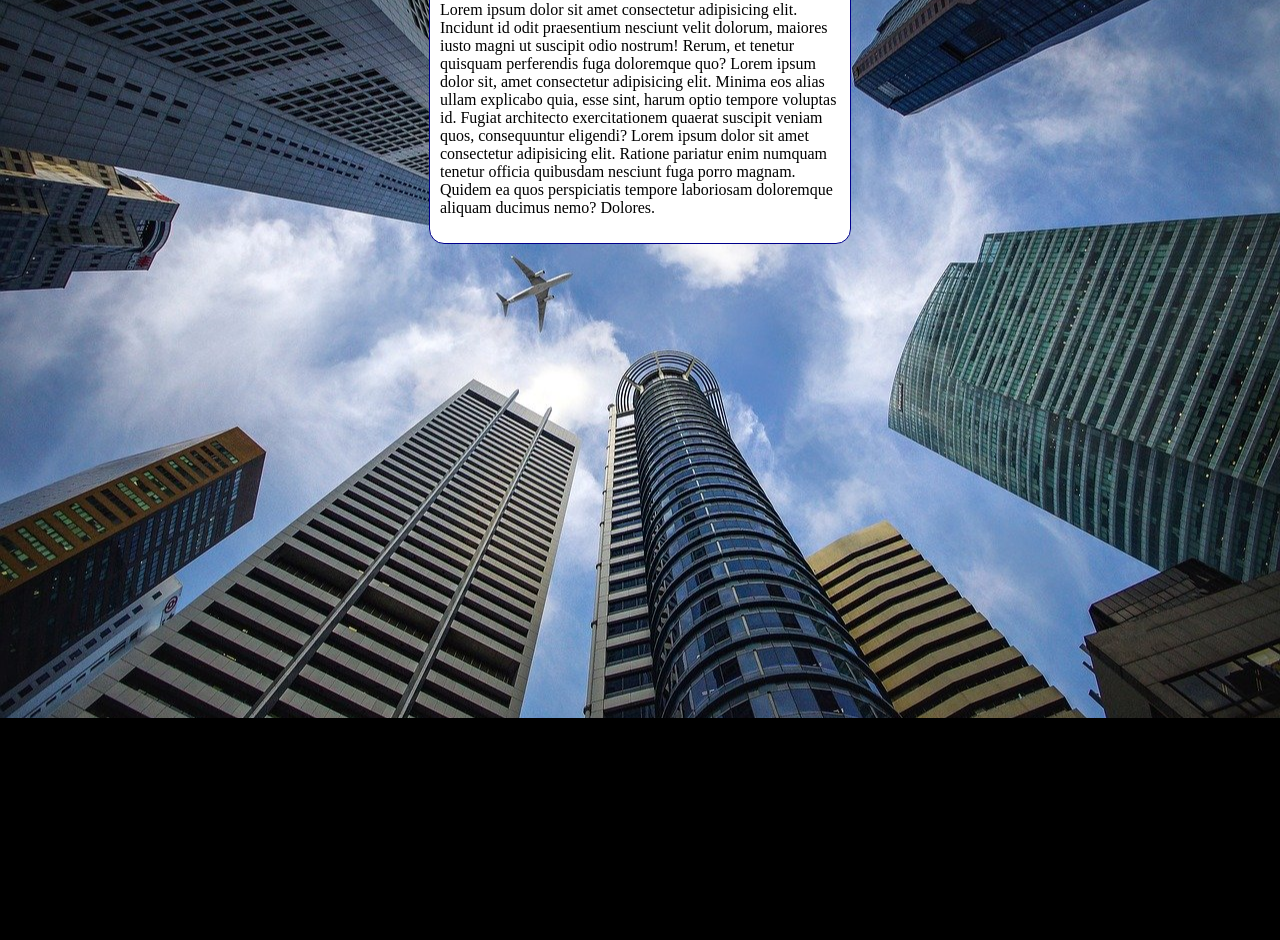
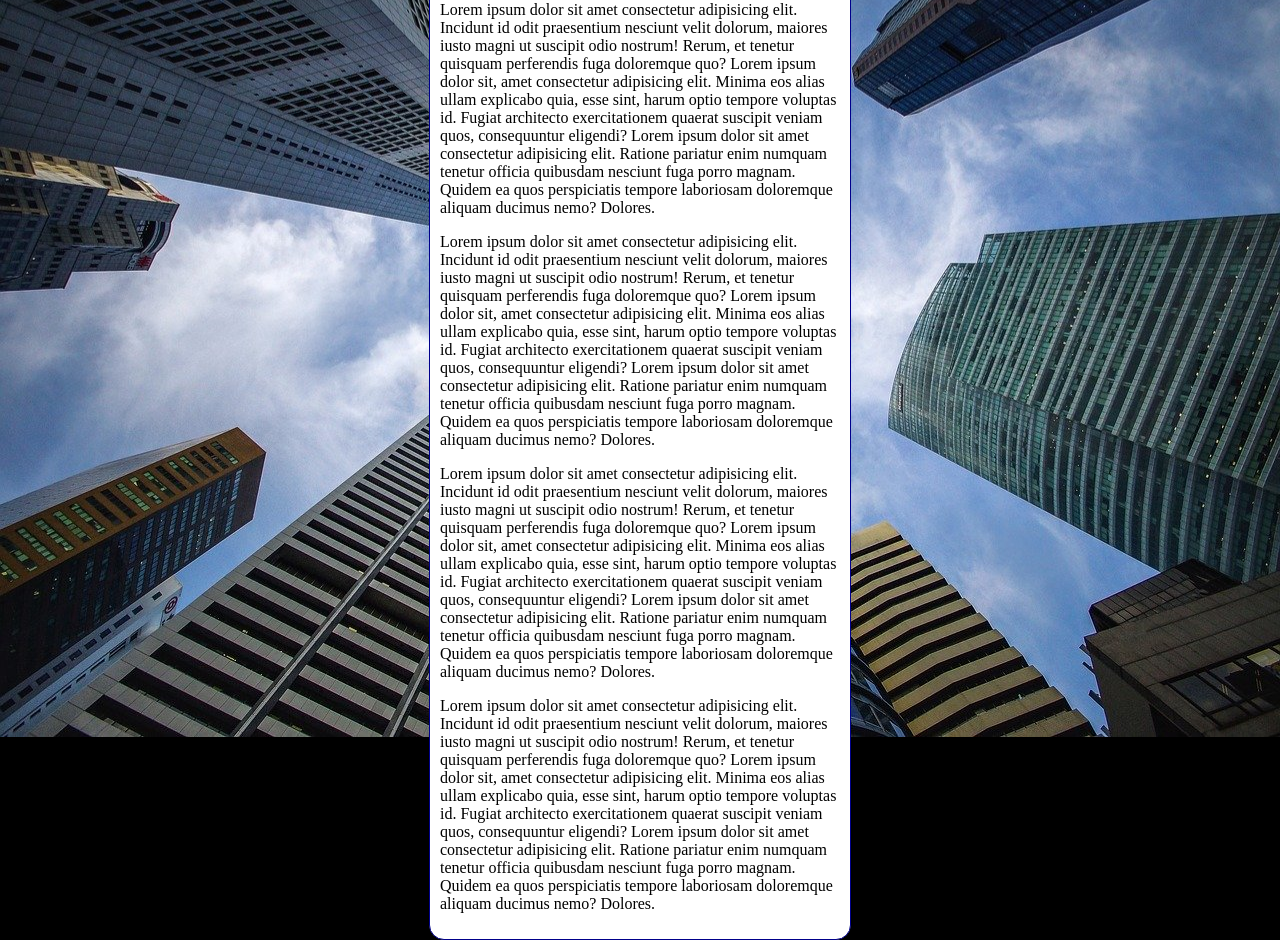
Before and after one commit to rafamiyai/html-css, a plain HTML site: page exercicios/ex022 - imagens de fundo/fundo006.html in a window 1280 px wide. Shown: the part 98-1038 px from the top of the page. Before the commit the page ends 816 px from the top, so only its background shows below. Drawn offline with Linux system fonts and the light colour scheme.

Commit message:
Update fundo006.html

```diff
--- a/exercicios/ex022 - imagens de fundo/fundo006.html
+++ b/exercicios/ex022 - imagens de fundo/fundo006.html
@@ -28,6 +28,10 @@
     <main>
         <h1>Teste de Imagem de fundo</h1>
         <p>Lorem ipsum dolor sit amet consectetur adipisicing elit. Incidunt id odit praesentium nesciunt velit dolorum, maiores iusto magni ut suscipit odio nostrum! Rerum, et tenetur quisquam perferendis fuga doloremque quo? Lorem ipsum dolor sit, amet consectetur adipisicing elit. Minima eos alias ullam explicabo quia, esse sint, harum optio tempore voluptas id. Fugiat architecto exercitationem quaerat suscipit veniam quos, consequuntur eligendi? Lorem ipsum dolor sit amet consectetur adipisicing elit. Ratione pariatur enim numquam tenetur officia quibusdam nesciunt fuga porro magnam. Quidem ea quos perspiciatis tempore laboriosam doloremque aliquam ducimus nemo? Dolores.</p>
+        <p>Lorem ipsum dolor sit amet consectetur adipisicing elit. Incidunt id odit praesentium nesciunt velit dolorum, maiores iusto magni ut suscipit odio nostrum! Rerum, et tenetur quisquam perferendis fuga doloremque quo? Lorem ipsum dolor sit, amet consectetur adipisicing elit. Minima eos alias ullam explicabo quia, esse sint, harum optio tempore voluptas id. Fugiat architecto exercitationem quaerat suscipit veniam quos, consequuntur eligendi? Lorem ipsum dolor sit amet consectetur adipisicing elit. Ratione pariatur enim numquam tenetur officia quibusdam nesciunt fuga porro magnam. Quidem ea quos perspiciatis tempore laboriosam doloremque aliquam ducimus nemo? Dolores.</p>
+        <p>Lorem ipsum dolor sit amet consectetur adipisicing elit. Incidunt id odit praesentium nesciunt velit dolorum, maiores iusto magni ut suscipit odio nostrum! Rerum, et tenetur quisquam perferendis fuga doloremque quo? Lorem ipsum dolor sit, amet consectetur adipisicing elit. Minima eos alias ullam explicabo quia, esse sint, harum optio tempore voluptas id. Fugiat architecto exercitationem quaerat suscipit veniam quos, consequuntur eligendi? Lorem ipsum dolor sit amet consectetur adipisicing elit. Ratione pariatur enim numquam tenetur officia quibusdam nesciunt fuga porro magnam. Quidem ea quos perspiciatis tempore laboriosam doloremque aliquam ducimus nemo? Dolores.</p>
+        <p>Lorem ipsum dolor sit amet consectetur adipisicing elit. Incidunt id odit praesentium nesciunt velit dolorum, maiores iusto magni ut suscipit odio nostrum! Rerum, et tenetur quisquam perferendis fuga doloremque quo? Lorem ipsum dolor sit, amet consectetur adipisicing elit. Minima eos alias ullam explicabo quia, esse sint, harum optio tempore voluptas id. Fugiat architecto exercitationem quaerat suscipit veniam quos, consequuntur eligendi? Lorem ipsum dolor sit amet consectetur adipisicing elit. Ratione pariatur enim numquam tenetur officia quibusdam nesciunt fuga porro magnam. Quidem ea quos perspiciatis tempore laboriosam doloremque aliquam ducimus nemo? Dolores.</p>
+
     </main>
 
 </body>
```
